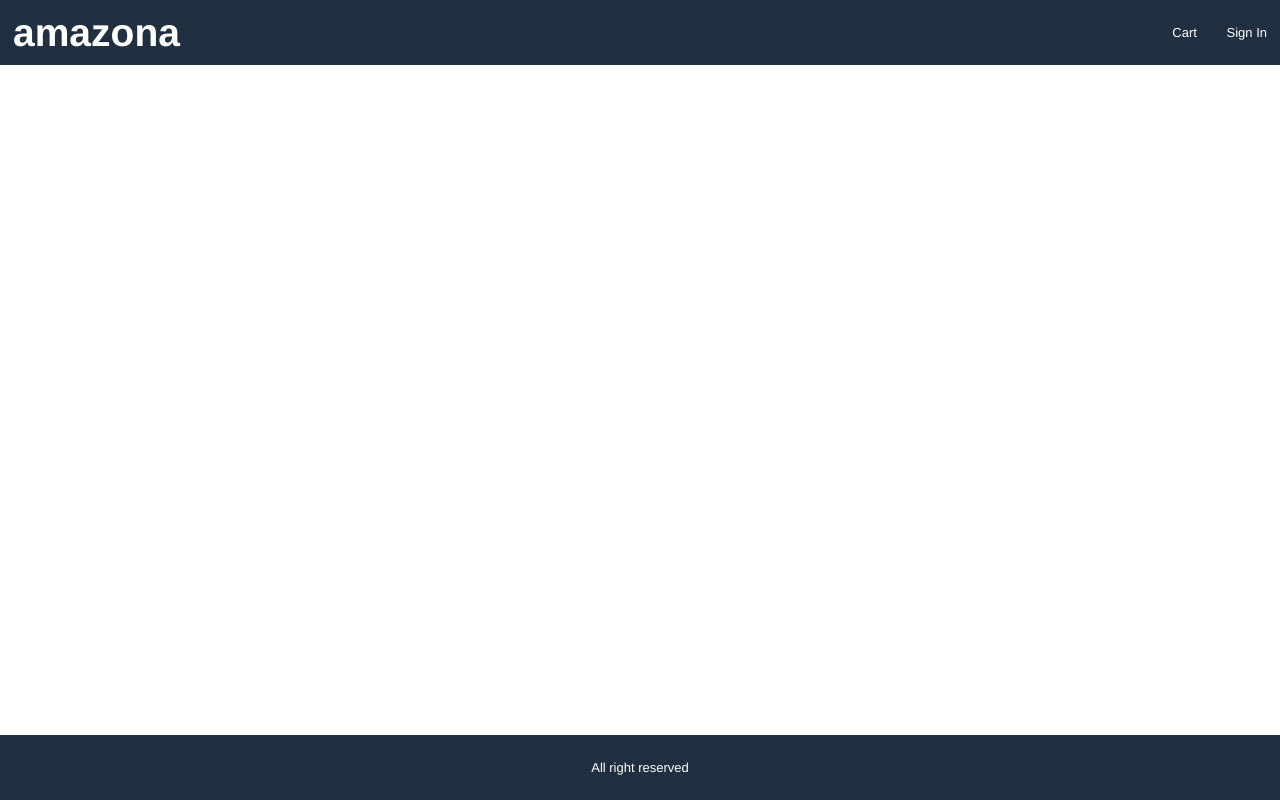
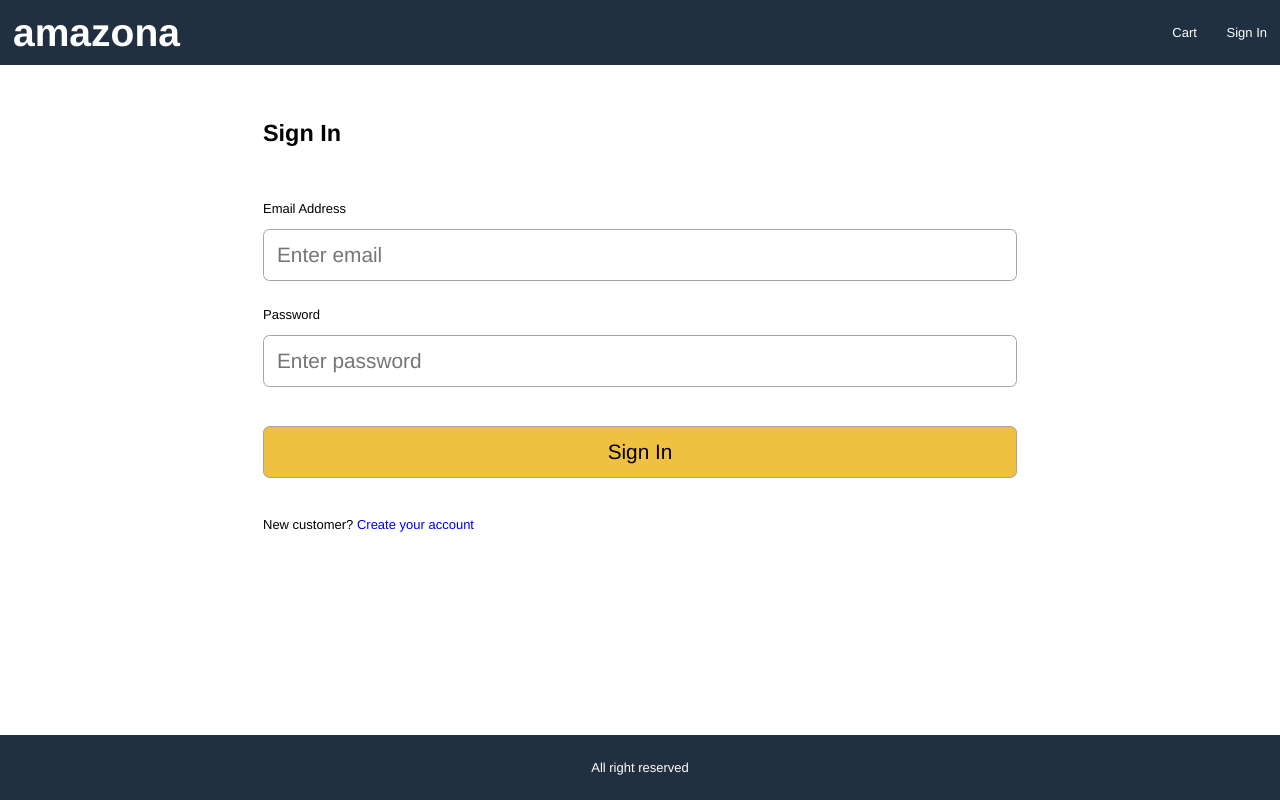
Before and after one commit to IkePureza/EcommerceWeb, a React (Create React App) app in the folder frontend/: page /signin in a window 1280 px wide. Built offline with nearby package versions, Linux system fonts and the light colour scheme; the HTML template or start-up script is replaced by a standard one.

Commit message:
Implemented signin screen

```diff
--- a/frontend/src/App.js
+++ b/frontend/src/App.js
@@ -4,9 +4,10 @@
 import CartScreen from "./screens/CartScreen";
 import HomeScreen from "./screens/HomeScreen";
 import ProductScreen from "./screens/ProductScreen";
+import SigninScreen from "./screens/SigninScreen";
 
 function App() {
-  const cart = useSelector(state => state.cart);
+  const cart = useSelector((state) => state.cart);
   const { cartItems } = cart;
 
   return (
@@ -19,10 +20,11 @@
             </Link>
           </div>
           <div>
-            <Link to="/cart">Cart {cartItems.length > 0 && (
-              <span className="badge">{cartItems.length}</span>
-            )
-            }
+            <Link to="/cart">
+              Cart{" "}
+              {cartItems.length > 0 && (
+                <span className="badge">{cartItems.length}</span>
+              )}
             </Link>
             <Link to="/signin">Sign In</Link>
           </div>
@@ -30,6 +32,7 @@
         <main>
           <Route path="/cart/:id?" component={CartScreen}></Route>
           <Route path="/product/:id" component={ProductScreen}></Route>
+          <Route path="/signin" component={SigninScreen}></Route>
           <Route path="/" component={HomeScreen} exact></Route>
         </main>
         <footer className="row center">All right reserved</footer>
--- a/frontend/src/index.css
+++ b/frontend/src/index.css
@@ -204,5 +204,21 @@
 }
 .alert-danger {
   color: #a02020;
-  background-color: #ffe0e0e0;
+  background-color: #ffe0e0;
 }
+/* Form */
+.form {
+  max-width: 60rem;
+  margin: 0 auto;
+}
+
+.form > div {
+  display: flex;
+  flex-direction: column;
+  margin: 1rem;
+}
+
+.form label {
+  margin: 1rem 0;
+  display: block;
+}
--- /dev/null
+++ b/frontend/src/screens/SigninScreen.js
@@ -0,0 +1,51 @@
+import React, { useState } from "react";
+import { Link } from "react-router-dom";
+
+export default function SigninScreen() {
+  const [email, setEmail] = useState("");
+  const [password, setPassword] = useState("");
+  const submitHandler = (e) => {
+    e.preventDefault();
+  };
+  return (
+    <div>
+      <form className="form" onSubmit={submitHandler}>
+        <div>
+          <h1>Sign In</h1>
+        </div>
+        <div>
+          <label htmlFor="email"> Email Address </label>
+          <input
+            type="email"
+            id="email"
+            placeholder="Enter email"
+            required
+            onChange={(e) => setEmail(e.target.value)}
+          ></input>
+        </div>
+        <div>
+          <label htmlFor="password">Password</label>
+          <input
+            type="password"
+            id="password"
+            placeholder="Enter password"
+            required
+            onChange={(e) => setPassword(e.target.value)}
+          ></input>
+        </div>
+        <div>
+          <label />
+          <button className="primary" type="submit">
+            Sign In
+          </button>
+        </div>
+        <div>
+          <label />
+          <div>
+            New customer? <Link to="/register">Create your account</Link>
+          </div>
+        </div>
+      </form>
+    </div>
+  );
+}
```
